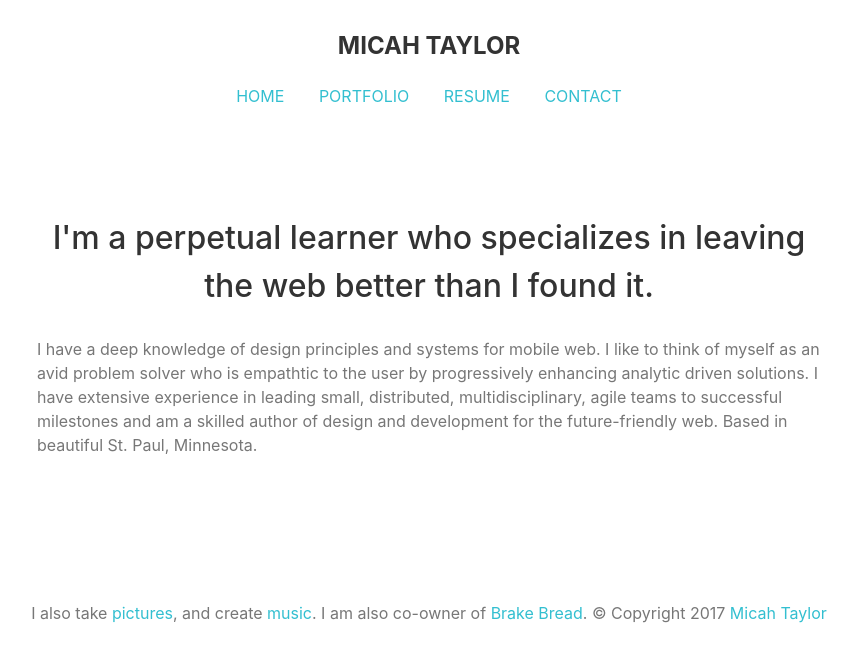
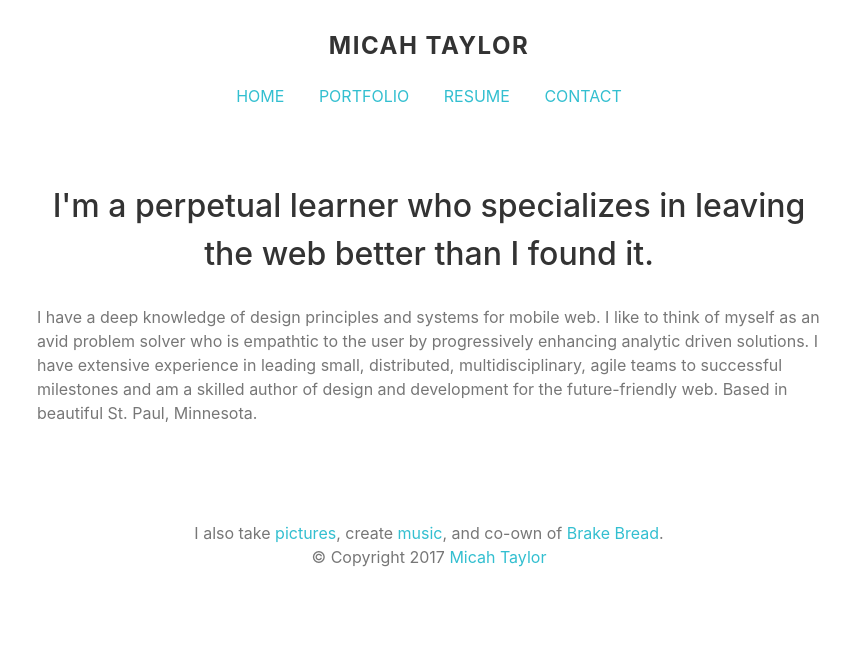
Before and after one commit to micahtaylor/mt, a Jekyll site: the page built from _pages/index.html, in a window 1280 px wide. Shown: the top 662 px of the page, without its empty margins (211-1066 px from the left). Built offline with Jekyll 4.4.1, drawn with Linux system fonts in a browser that asks for light colours.

Commit message:
Updating styles and tweaking footer.

```diff
--- a/_includes/footer.html
+++ b/_includes/footer.html
@@ -1,7 +1,6 @@
 <footer>
-  <p>
-    I also take <a href="https://www.flickr.com/photos/micahtaylor/albums/72157604375073105" title="Micah's photo portfolio">pictures</a>, and create <a href="http://micahtaylor.com/MT/music.html" title="Micah's music">music</a>.
-    I am also co-owner of <a href="http://brakebread.com/">Brake Bread</a>.
-    &copy; Copyright 2017 <a href="/" title="Micah Taylor">Micah Taylor</a>
-  </p>
+  <ul>
+    <li>I also take <a href="https://www.instagram.com/micahtaylor/" title="Micah's Instagram">pictures</a>, create <a href="http://verdantmile.com/" title="Verdant Mile music">music</a>, and co-own of <a href="http://brakebread.com/">Brake Bread</a>.</li>
+    <li>&copy; Copyright 2017 <a href="/" title="Micah Taylor">Micah Taylor</a></li>
+  </ul>
 </footer>
--- a/css/main.scss
+++ b/css/main.scss
@@ -53,7 +53,7 @@
 }
 
 .main {
-  padding: 5em 0;
+  padding: 3em 0;
   width: 80%;
   margin: 0 auto;
 }
@@ -81,7 +81,9 @@
   text-transform: uppercase;
   nav {
     list-style-type: none;
-    /*font-family: 'Montserrat', sans-serif;*/
+    h2 {
+      letter-spacing: 1.5px;
+    }
     li {
       margin: 0 15px;
       display: inline-block;
```
